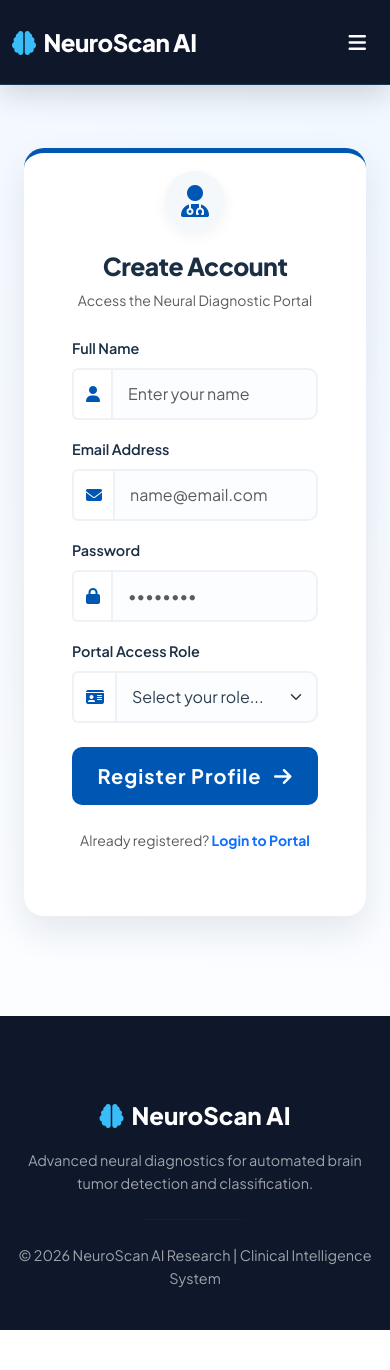
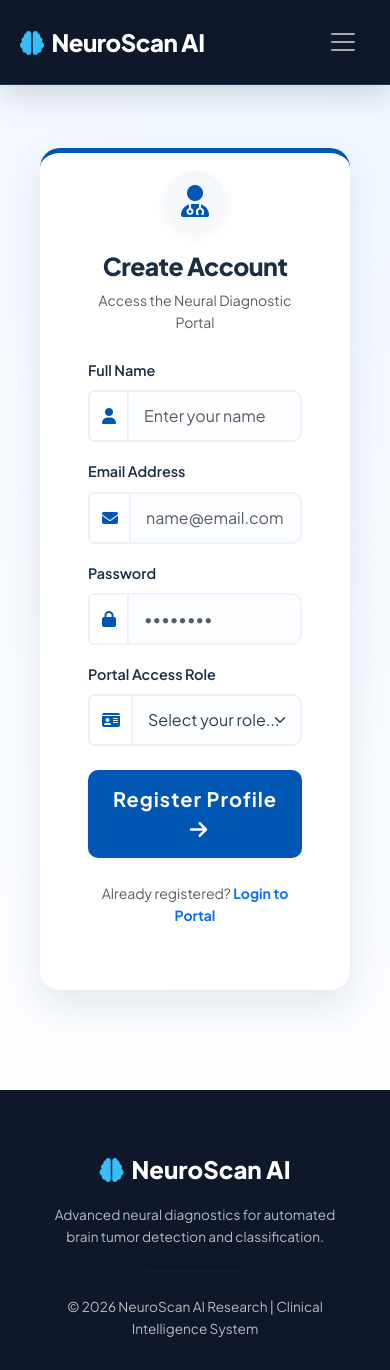
Before and after one commit to Mohanapriya1022/BrainTumorApp, a Flask app: page /signup in a window 390 px wide. Before the commit the page ends 1330 px from the top, so only its background shows below. Run offline with Flask 3, Linux system fonts and the light colour scheme.

Commit message:
responsivepage

```diff
--- a/app/templates/base.html
+++ b/app/templates/base.html
@@ -1,12 +1,15 @@
 <!DOCTYPE html>
+
 <html lang="en">
 <head>
 <meta charset="UTF-8">
 <title>NeuroScan AI | Brain Tumor Detection</title>
+
 <meta name="viewport" content="width=device-width, initial-scale=1.0">
 
 <link rel="preconnect" href="https://fonts.googleapis.com">
 <link rel="preconnect" href="https://fonts.gstatic.com" crossorigin>
+
 <link href="https://fonts.googleapis.com/css2?family=Plus+Jakarta+Sans:wght@400;500;600;700;800&display=swap" rel="stylesheet">
 
 <link href="https://cdn.jsdelivr.net/npm/bootstrap@5.3.0/dist/css/bootstrap.min.css" rel="stylesheet">
@@ -14,157 +17,223 @@
 <link rel="stylesheet" href="https://cdnjs.cloudflare.com/ajax/libs/font-awesome/6.5.0/css/all.min.css">
 
 <style>
-        :root {
-            --nav-navy: #0f172a;        /* High-contrast Navy */
-            --med-blue: #0062ff;        /* Primary Action Blue */
-            --accent-blue: #38bdf8;     /* Sky Blue for highlights */
-            --bg-slate: #f8fafc;        /* Off-white for background contrast */
-            --text-main: #1e293b;
+
+:root{
+--nav-navy:#0f172a;
+--med-blue:#0062ff;
+--accent-blue:#38bdf8;
+--bg-slate:#f8fafc;
+--text-main:#1e293b;
 }
 
-        body {
-            background-color: var(--bg-slate);
-            color: var(--text-main);
-            font-family: 'Plus Jakarta Sans', sans-serif;
-            margin: 0;
-            padding: 0;
-            line-height: 1.6;
+body{
+background-color:var(--bg-slate);
+color:var(--text-main);
+font-family:'Plus Jakarta Sans',sans-serif;
+margin:0;
+padding:0;
+line-height:1.6;
 }
 
-        /* --- HIGH CONTRAST DARK NAVBAR --- */
-        .navbar {
-            background-color: var(--nav-navy) !important;
-            padding: 18px 0;
-            border-bottom: 1px solid rgba(56, 189, 248, 0.2);
-            box-shadow: 0 10px 30px rgba(0, 0, 0, 0.15);
-            transition: all 0.3s ease;
+/* NAVBAR */
+
+.navbar{
+background-color:var(--nav-navy)!important;
+padding:18px 0;
+border-bottom:1px solid rgba(56,189,248,0.2);
+box-shadow:0 10px 30px rgba(0,0,0,0.15);
 }
 
-        .navbar-brand {
-            color: #ffffff !important;
-            font-size: 1.5rem;
-            font-weight: 800 !important;
-            letter-spacing: -0.5px;
+.navbar-brand{
+color:white!important;
+font-size:1.5rem;
+font-weight:800;
+letter-spacing:-0.5px;
 }
 
-        .navbar-brand i {
-            color: var(--accent-blue);
+.navbar-brand i{
+color:var(--accent-blue);
 }
 
-        .nav-link {
-            color: rgba(255, 255, 255, 0.8) !important;
-            font-weight: 600;
-            font-size: 0.95rem;
-            margin: 0 12px;
-            transition: 0.3s;
-            position: relative;
+.nav-link{
+color:rgba(255,255,255,0.85)!important;
+font-weight:600;
+font-size:0.95rem;
+margin:0 12px;
+position:relative;
+transition:.3s;
 }
 
-        .nav-link:hover {
-            color: var(--accent-blue) !important;
-            opacity: 1;
+.nav-link:hover{
+color:var(--accent-blue)!important;
 }
 
-        /* Nav Hover Underline */
-        .nav-link::after {
-            content: '';
-            position: absolute;
-            width: 0;
-            height: 2px;
-            bottom: -5px;
-            left: 0;
-            background-color: var(--accent-blue);
-            transition: width 0.3s ease;
+.nav-link::after{
+content:'';
+position:absolute;
+width:0;
+height:2px;
+bottom:-5px;
+left:0;
+background-color:var(--accent-blue);
+transition:width .3s;
 }
 
-        .nav-link:hover::after {
-            width: 100%;
+.nav-link:hover::after{
+width:100%;
 }
 
-        /* --- BUTTONS --- */
-        .btn-get-started {
-            background-color: var(--med-blue);
-            color: white !important;
-            border: none;
-            padding: 10px 24px;
-            border-radius: 12px;
-            font-weight: 700;
-            box-shadow: 0 4px 14px 0 rgba(0, 98, 255, 0.3);
-            transition: 0.3s;
+/* BUTTONS */
+
+.btn-get-started{
+background-color:var(--med-blue);
+color:white!important;
+border:none;
+padding:10px 24px;
+border-radius:12px;
+font-weight:700;
+box-shadow:0 4px 14px rgba(0,98,255,0.3);
+transition:.3s;
 }
 
-        .btn-get-started:hover {
-            background-color: #0052d6;
-            transform: translateY(-2px);
-            box-shadow: 0 6px 20px rgba(0, 98, 255, 0.4);
+.btn-get-started:hover{
+background:#0052d6;
+transform:translateY(-2px);
+box-shadow:0 6px 20px rgba(0,98,255,0.4);
 }
 
-        .btn-outline-danger {
-            border-radius: 10px;
-            font-weight: 600;
-            border-width: 2px;
-            transition: 0.3s;
+.btn-outline-danger{
+border-radius:10px;
+font-weight:600;
+border-width:2px;
 }
 
-        /* --- ALERTS --- */
-        .alert {
-            border: none;
-            border-radius: 16px;
-            font-weight: 500;
-            padding: 18px 25px;
-            background: white;
-            box-shadow: 0 10px 25px rgba(0,0,0,0.05);
-            border-left: 5px solid var(--med-blue);
+/* NAVBAR TOGGLER */
+
+.navbar-toggler{
+border:none;
 }
 
-        /* --- FOOTER (Dark Contrast) --- */
-        footer {
-            background-color: var(--nav-navy);
-            color: #ffffff !important;
-            padding: 80px 0 40px;
-            margin-top: 100px;
+.navbar-toggler-icon{
+filter:invert(1);
 }
 
-        footer p {
-            opacity: 0.6;
-            font-size: 0.9rem;
-            font-weight: 400;
+/* ALERTS */
+
+.alert{
+border:none;
+border-radius:16px;
+font-weight:500;
+padding:18px 25px;
+background:white;
+box-shadow:0 10px 25px rgba(0,0,0,0.05);
+border-left:5px solid var(--med-blue);
 }
 
-        footer .footer-logo {
-            font-weight: 800;
-            font-size: 1.5rem;
-            color: white;
-            margin-bottom: 15px;
+/* FOOTER */
+
+footer{
+background-color:var(--nav-navy);
+color:white;
+padding:80px 0 40px;
+margin-top:100px;
 }
 
-        footer .footer-logo i {
-            color: var(--accent-blue);
+footer p{
+opacity:.7;
+font-size:.9rem;
 }
 
-        /* Container adjustment for fixed nav */
-        .main-wrapper {
-            margin-top: 100px;
-            min-height: 85vh;
+footer .footer-logo{
+font-weight:800;
+font-size:1.5rem;
+margin-bottom:15px;
 }
+
+footer .footer-logo i{
+color:var(--accent-blue);
+}
+
+/* MAIN CONTENT SPACE */
+
+.main-wrapper{
+margin-top:100px;
+min-height:85vh;
+}
+
+/* RESPONSIVE IMAGES */
+
+img{
+max-width:100%;
+height:auto;
+}
+
+/* MOBILE IMPROVEMENTS */
+
+@media(max-width:768px){
+
+.navbar-nav{
+text-align:center;
+padding-top:10px;
+}
+
+.nav-link{
+margin:10px 0;
+font-size:1rem;
+}
+
+.btn-get-started{
+width:100%;
+margin-top:10px;
+}
+
+}
+
+@media(max-width:576px){
+
+.container{
+padding-left:20px;
+padding-right:20px;
+}
+
+footer{
+padding:60px 20px 30px;
+}
+
+footer p{
+font-size:0.85rem;
+}
+
+}
+
 </style>
+
 </head>
+
 <body>
 
 <nav class="navbar navbar-expand-lg fixed-top">
+
 <div class="container">
-        <a class="navbar-brand fw-bold" href="{{ url_for('main.home') }}">
+
+<a class="navbar-brand" href="{{ url_for('main.home') }}">
 <i class="fas fa-brain me-2"></i>NeuroScan AI
 </a>
 
-        <button class="navbar-toggler" type="button"
+<button class="navbar-toggler"
+type="button"
 data-bs-toggle="collapse"
 data-bs-target="#navbarNav"
-                style="border: none; color: white;">
-            <i class="fas fa-bars"></i>
+aria-controls="navbarNav"
+aria-expanded="false"
+aria-label="Toggle navigation">
+
+<span class="navbar-toggler-icon"></span>
+
 </button>
 
 <div class="collapse navbar-collapse" id="navbarNav">
+
 <ul class="navbar-nav ms-auto align-items-center">
 
 <li class="nav-item">
@@ -176,77 +245,111 @@
 </li>
 
 {% if current_user.is_authenticated %}
+
 {% if current_user.role == 'patient' %}
+
 <li class="nav-item">
 <a class="nav-link" href="{{ url_for('main.patient_dashboard') }}">
-                                <i class="fas fa-columns me-1"></i> Dashboard
+<i class="fas fa-columns me-1"></i>Dashboard
 </a>
 </li>
+
 {% elif current_user.role == 'doctor' %}
+
 <li class="nav-item">
 <a class="nav-link" href="{{ url_for('main.doctor_dashboard') }}">
-                                <i class="fas fa-user-md me-1"></i> Dashboard
+<i class="fas fa-user-md me-1"></i>Dashboard
 </a>
 </li>
+
 {% endif %}
 
 <li class="nav-item ms-lg-3">
-                        <a class="btn btn-outline-danger btn-sm px-4" href="{{ url_for('auth.logout') }}">
+<a class="btn btn-outline-danger btn-sm px-4"
+href="{{ url_for('auth.logout') }}">
 Logout
 </a>
 </li>
+
 {% else %}
+
 <li class="nav-item">
 <a class="nav-link" href="{{ url_for('auth.login') }}">Login</a>
 </li>
 
 <li class="nav-item ms-lg-2">
-                        <a class="btn btn-get-started btn-sm" href="{{ url_for('auth.signup') }}">
+<a class="btn btn-get-started btn-sm"
+href="{{ url_for('auth.signup') }}">
 Get Started
 </a>
 </li>
+
 {% endif %}
+
 </ul>
+
 </div>
 </div>
 </nav>
 
 <div class="main-wrapper">
+
 <div class="container mt-4">
 
 {% with messages = get_flashed_messages(with_categories=true) %}
+
 {% if messages %}
-                {% for category, message in messages %}
+
+{% for category,message in messages %}
+
 <div class="alert alert-{{ category if category in ['success','danger','warning','info'] else 'secondary' }} alert-dismissible fade show shadow-sm mb-4">
+
 <div class="d-flex align-items-center">
-                            <i class="fas fa-circle-info me-3 text-primary" style="font-size: 1.2rem;"></i>
+
+<i class="fas fa-circle-info me-3 text-primary"></i>
+
 <span>{{ message }}</span>
+
 </div>
-                        <button type="button" class="btn-close" data-bs-dismiss="alert"></button>
+
+<button type="button"
+class="btn-close"
+data-bs-dismiss="alert"></button>
+
 </div>
+
 {% endfor %}
+
 {% endif %}
 {% endwith %}
 
 {% block content %}{% endblock %}
+
 </div>
 </div>
 
 <footer>
+
 <div class="container text-center">
+
 <div class="footer-logo">
 <i class="fas fa-brain me-2"></i>NeuroScan AI
 </div>
-        <p class="mb-4" style="max-width: 500px; margin: 0 auto;">
+
+<p class="mb-4" style="max-width:500px;margin:0 auto;">
 Advanced neural diagnostics for automated brain tumor detection and classification.
 </p>
+
 <div class="mb-4">
-            <hr style="border-color: rgba(255,255,255,0.1); width: 100px; margin: 0 auto;">
+<hr style="border-color:rgba(255,255,255,0.1);width:100px;margin:0 auto;">
 </div>
+
 <p class="mb-0">
 © 2026 NeuroScan AI Research | Clinical Intelligence System
 </p>
+
 </div>
+
 </footer>
 
 <script src="https://cdn.jsdelivr.net/npm/bootstrap@5.3.0/dist/js/bootstrap.bundle.min.js"></script>
```
Lines whose indentation alone changed are shown as unchanged.
